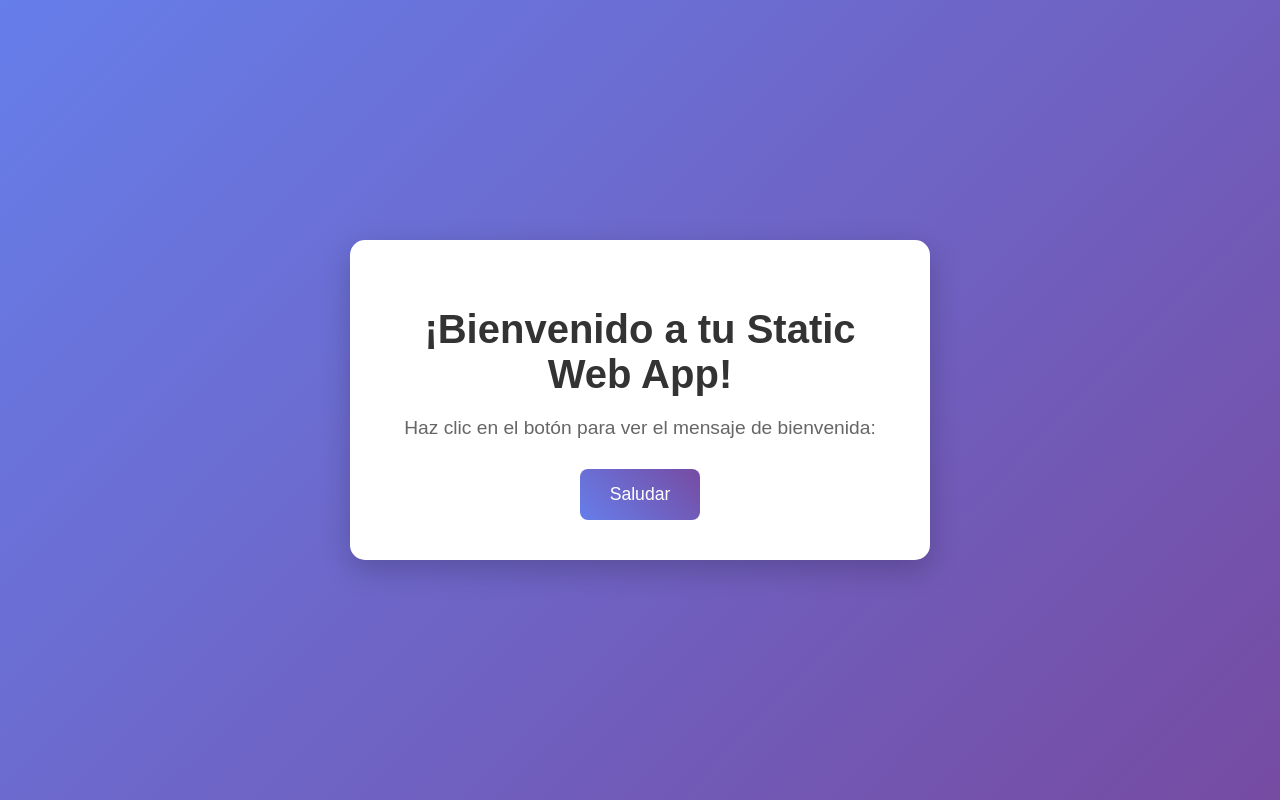
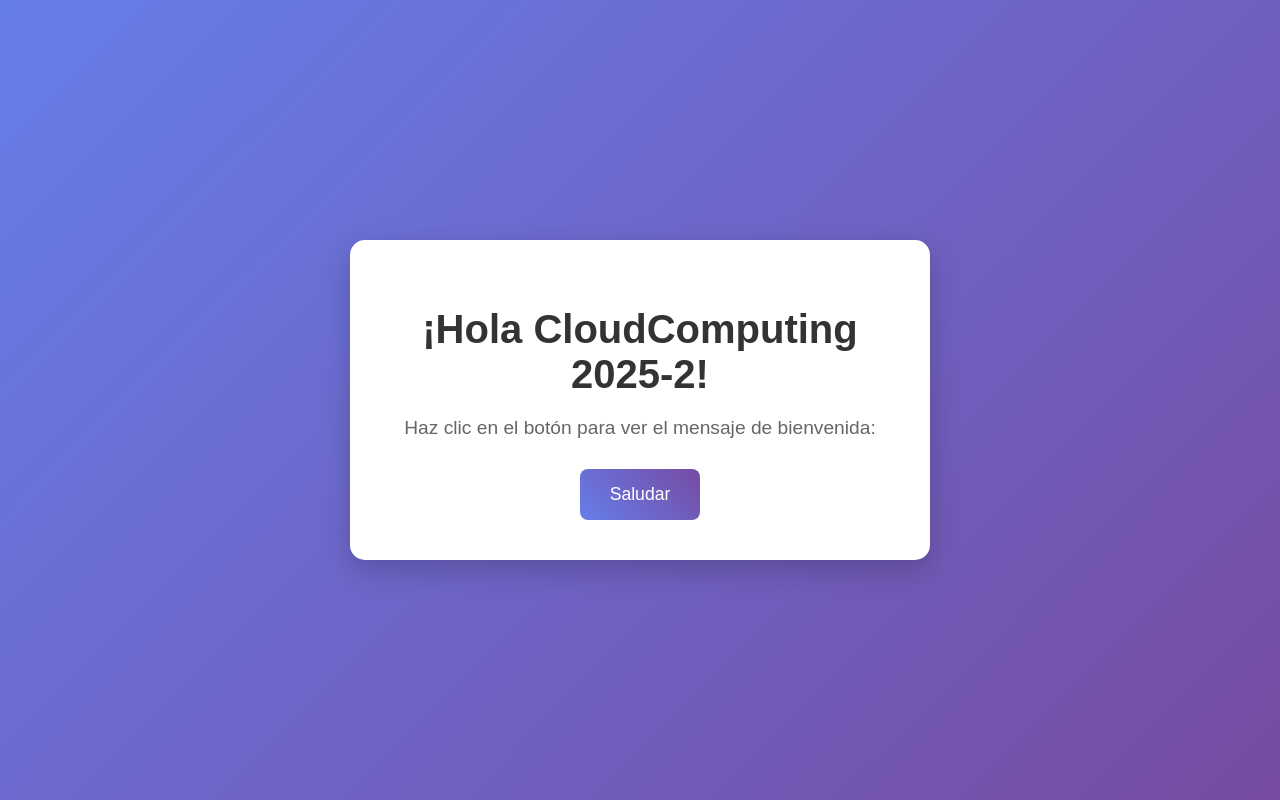
Before and after one commit to emmanuelnh17/hola, a plain HTML site: page index.html in a window 1280 px wide. Drawn offline with Linux system fonts and the light colour scheme.

Commit message:
Update welcome message in index.html

```diff
--- a/index.html
+++ b/index.html
@@ -8,7 +8,7 @@
 </head>
 <body>
     <div class="container">
-        <h1>¡Bienvenido a tu Static Web App!</h1>
+        <h1>¡Hola CloudComputing 2025-2!</h1>
         <p>Haz clic en el botón para ver el mensaje de bienvenida:</p>
         <button onclick="saludar()" class="btn-saludar">Saludar</button>
     </div>
```
